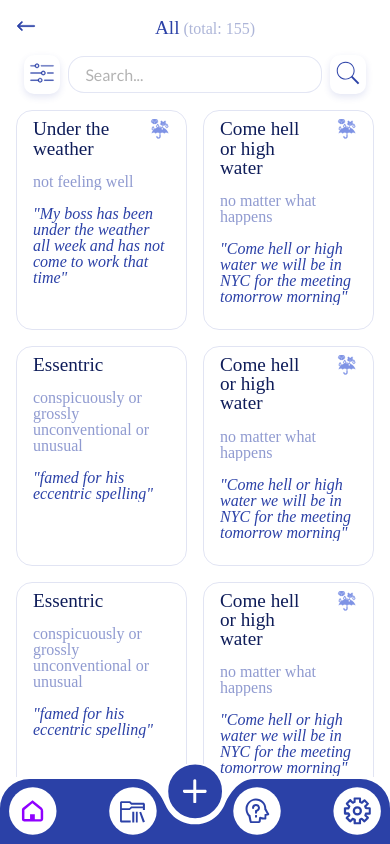
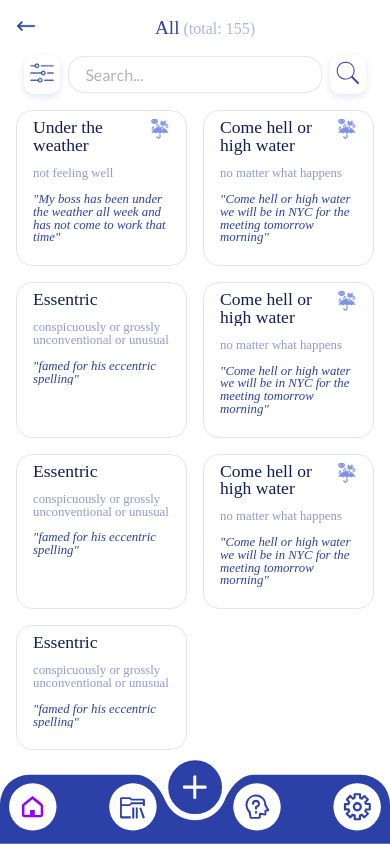
Before and after one commit to ekateryna-rodina/wordbook, a React (Create React App) app in the folder client/: page /collections/1 in a window 390 px wide. Built offline with nearby package versions, Linux system fonts and the light colour scheme.

Commit message:
fixed mobile menu

```diff
--- a/client/src/components/CollectionItem/CollectionItem.tsx
+++ b/client/src/components/CollectionItem/CollectionItem.tsx
@@ -18,8 +18,8 @@ const HeaderRow = styled.div`
 `;
 const Word = styled.span`
   color: ${(props) => props.theme.colors.dark};
-  font-size: 1.2rem;
-  flex: 2;
+  font-size: 1.1rem;
+  flex: 3;
 `;
 const PartOfSpeech = styled.span`
   color: ${(props) => props.theme.colors.tertiary};
@@ -27,11 +27,12 @@ const PartOfSpeech = styled.span`
 `;
 const Description = styled.p`
   color: ${(props) => `${props.theme.colors.primary}87`};
-  font-size: 1rem;
+  font-size: 0.8rem;
 `;
 const Example = styled.p`
   color: ${(props) => props.theme.colors.primary};
   font-style: italic;
+  font-size: 0.8rem;
 `;
 const PartOfSpeechContainer = styled.div`
   flex: 1;
--- a/client/src/components/MobileMenu/MobileMenu.tsx
+++ b/client/src/components/MobileMenu/MobileMenu.tsx
@@ -9,7 +9,6 @@ const Container = styled.div`
   bottom: 0;
   left: 0;
   right: 0;
-  height: 5rem;
   width: 100%;
   display: flex;
   justify-content: space-around;
@@ -26,7 +25,6 @@ const MobileMenu = () => {
       <svg
         xmlns="http://www.w3.org/2000/svg"
         width="1725"
-        height="388"
         viewBox="0 0 1725 388"
       >
         <path
```
